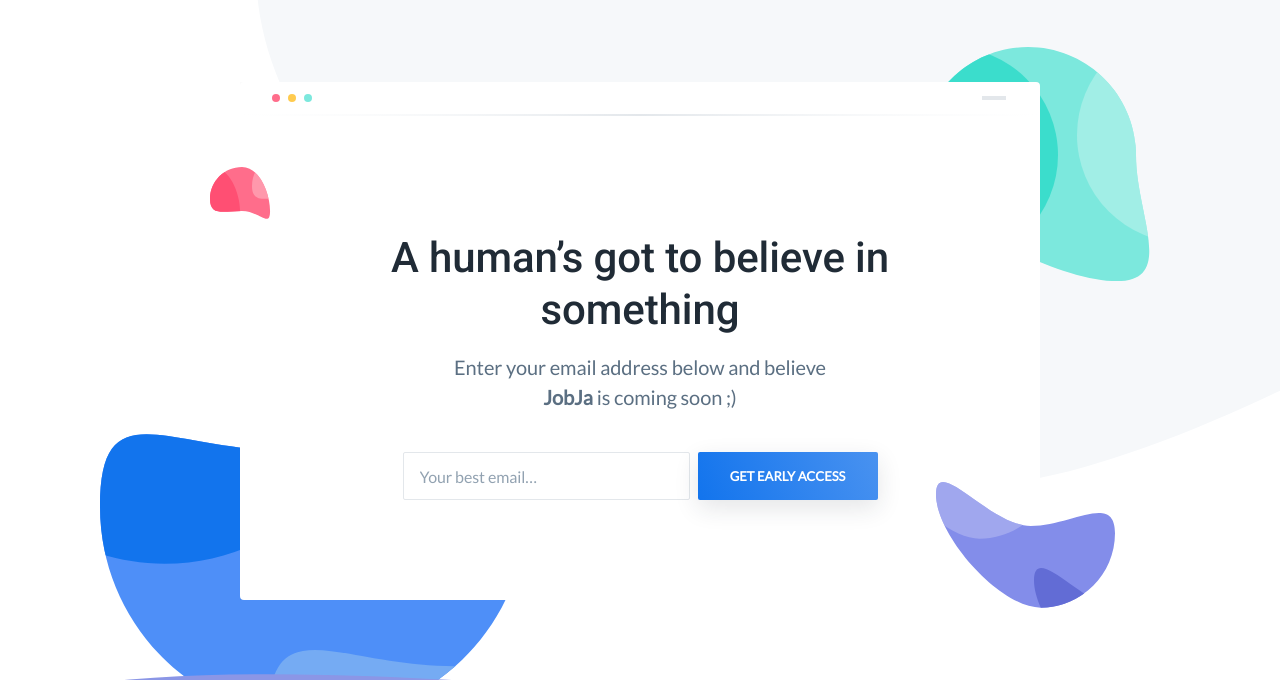
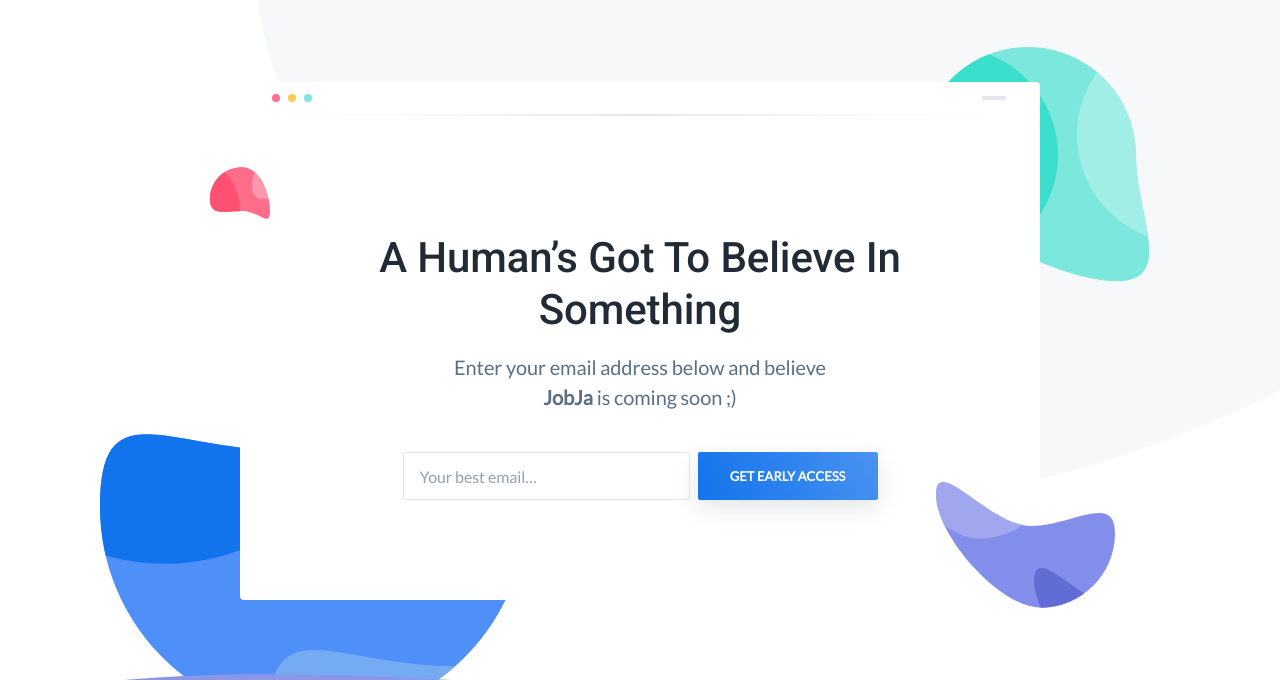
Before and after one commit to jobja-com/Beta-landing, a website: page index.html in a window 1280 px wide. Shown: the part 110-790 px from the top of the page. Drawn offline with nearby package versions, Linux system fonts and the light colour scheme; files that its build step writes are made by us from their sources.

Commit message:
add text transform

```diff
--- a/src/scss/layout/_hero.scss
+++ b/src/scss/layout/_hero.scss
@@ -5,6 +5,10 @@
 
 .hero-paragraph {
     margin-bottom: 32px;
+}
+
+.hero-title {
+    text-transform: capitalize;
 }
 
 .hero-browser {
```
